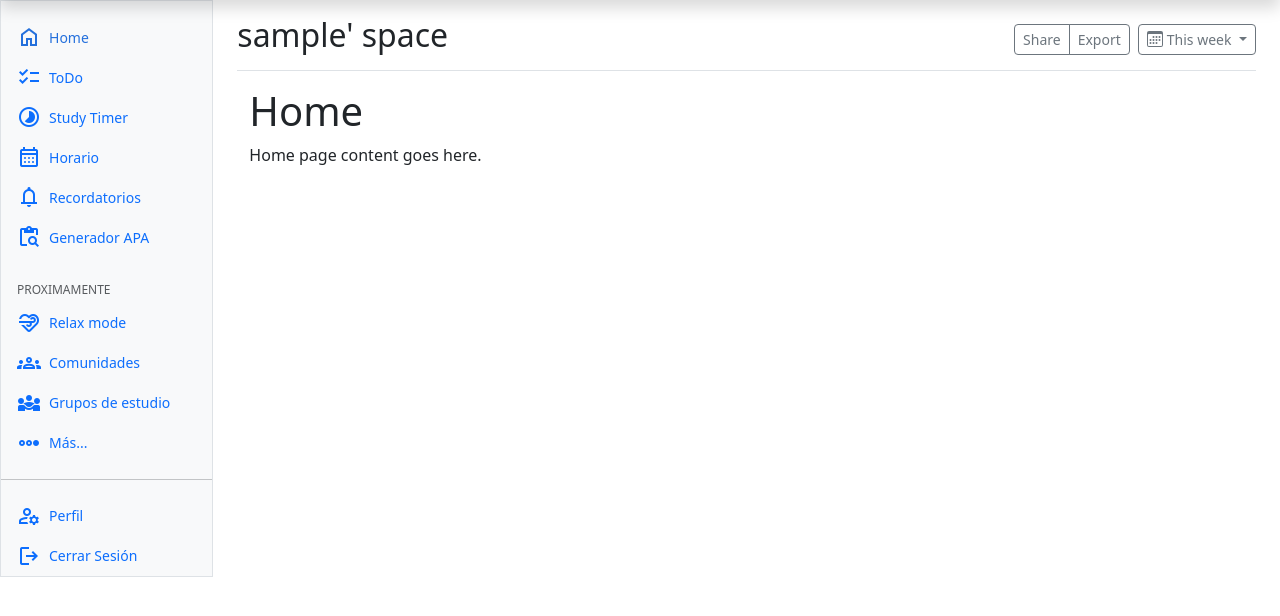
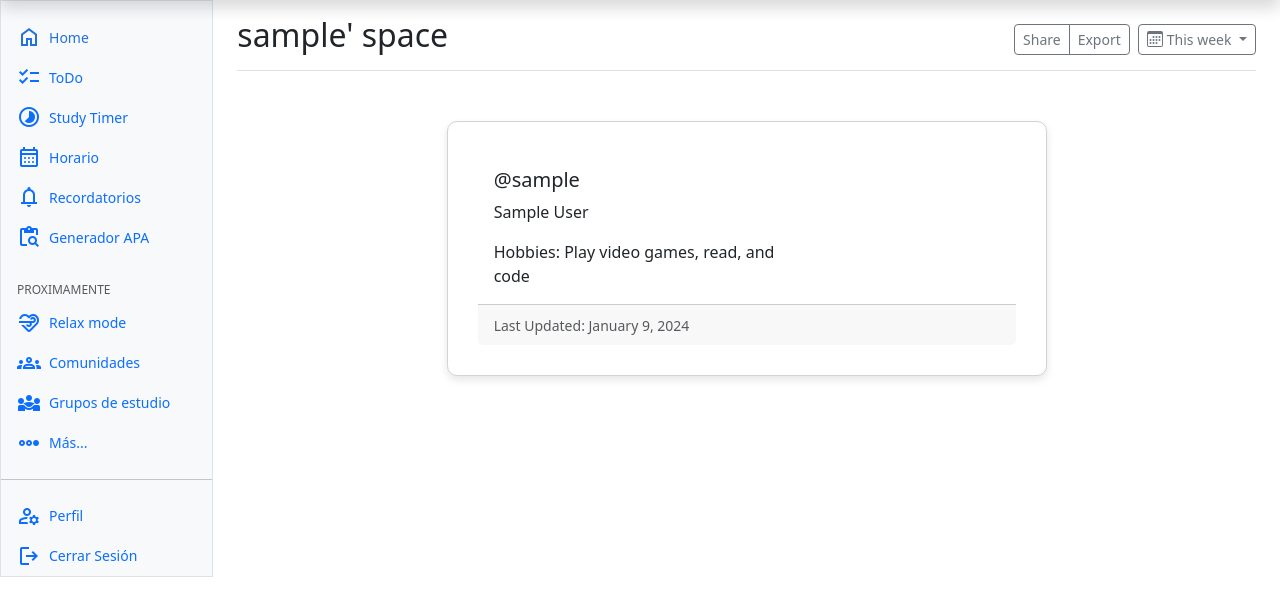
Before and after one commit to pol-cova/Classy, a Django app: page /profile/ in a window 1280 px wide. Shown: the part 48-664 px from the top of the page. Run offline with Django 5.2, Linux system fonts and the light colour scheme; the visitor is signed in with stand-in values (Sample User, id 1); some libraries are stand-ins or nearby versions.

Commit message:
Update home.html and profile.html templates

```diff
--- a/templates/profile.html
+++ b/templates/profile.html
@@ -1,10 +1,43 @@
 {% extends '_home_base.html' %}
 {% block content %}
+<style>
+.profile-container {
+            max-width: 600px;
+            margin: auto;
+            margin-top: 50px;
+            padding: 30px;
+            border: 1px solid #ced4da;
+            border-radius: 10px;
+            box-shadow: 0 4px 8px rgba(0, 0, 0, 0.1);
+            background-color: #ffffff;
+        }
+
+        .profile-image {
+            width: 150px;
+            height: 150px;
+            object-fit: cover;
+            border-radius: 50%;
+            margin-bottom: 20px;
+            border: 5px solid #ffffff;
+            box-shadow: 0 0 10px rgba(0, 0, 0, 0.1);
+        }
+</style>
+
 <div class="container">
-    <div class="row">
-        <div class="col-md-12">
-            <h1>Home</h1>
-            <p>Home page content goes here.</p>
+    <div class="card profile-container">
+        <div class="row no-gutters">
+            <div class="col-md-8">
+                <div class="card-body">
+                    <h5 class="card-title">@{{ user }}</h5>
+                    <p class="card-text">{{ user.first_name }} {{ user.last_name }}</p>
+                    <p class="card-text">Hobbies: Play video games, read, and code</p>
+                </div>
+            </div>
+        </div>
+        <div class="card-footer text-muted">
+            <small>Last Updated: January 9, 2024</small>
         </div>
     </div>
+</div>
+
 {% endblock %}
```
Also changed, not shown: templates/home.html (+29 -0 lines).
